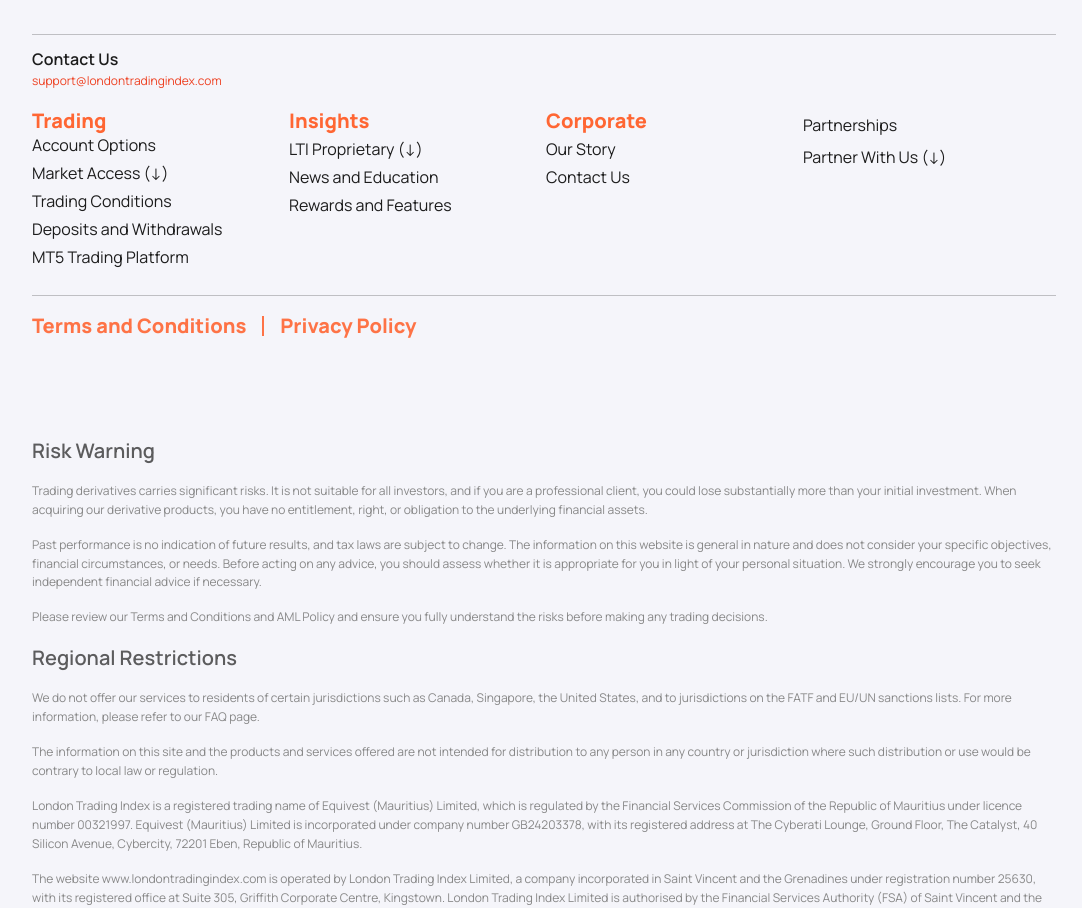
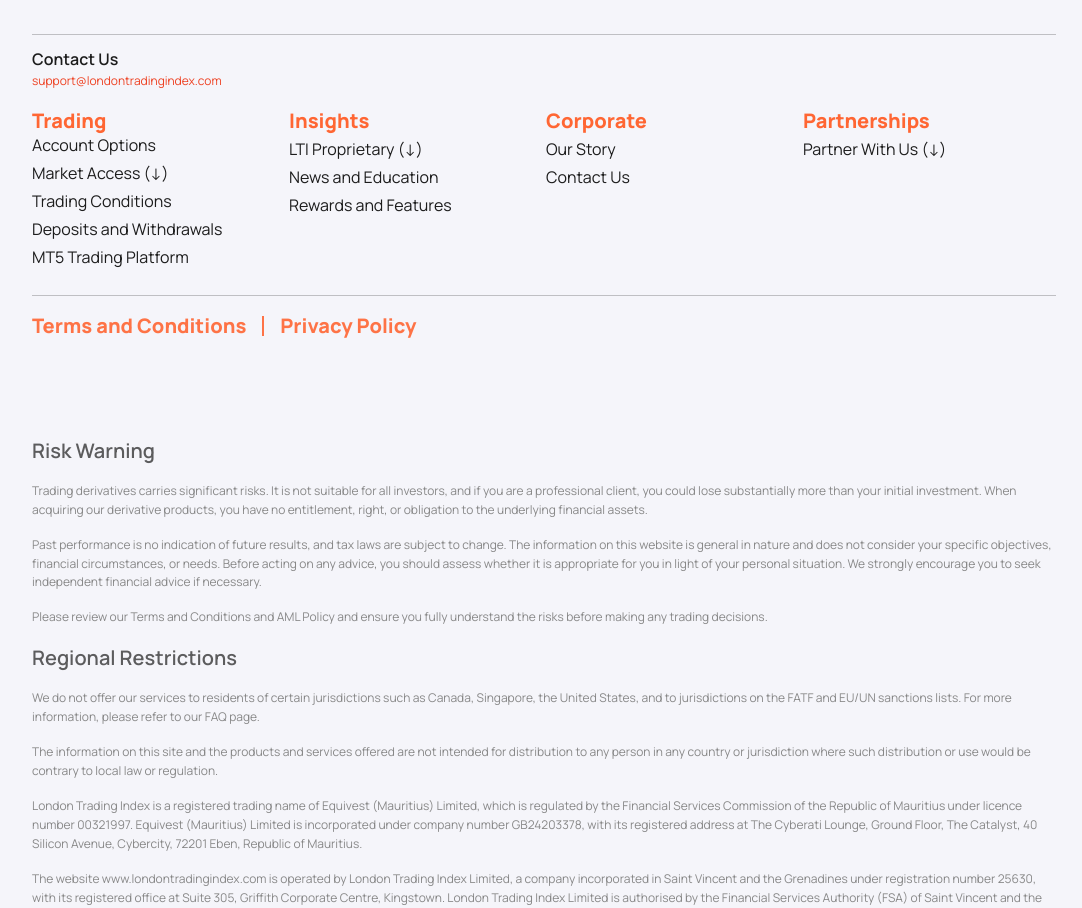
Before and after one commit to LTItrading/lti, a React (Vite) app: page /#/about in a window 1280 px wide. Shown: the part 2366-3274 px from the top of the page, without its empty margins (96-1178 px from the left). Built offline with nearby package versions, Linux system fonts and the light colour scheme.

Commit message:
partnerships changes

```diff
--- a/src/layout/footer.jsx
+++ b/src/layout/footer.jsx
@@ -253,11 +253,7 @@
           {/* Column 4 */}
           <ul>
             <li className="text-[14px] sm:text-[16px] md:text-[18px] lg:text-[20px] font-extrabold text-[#FF6633] mb-1 font-manrope leading-[100%] tracking-[0]">
-              <Link
-                to="https://partnerships.londontradingindex.com"
-                className="text-[#1C1C1C] font-normal text-[12px] sm:text-[12px] md:text-[14px] lg:text-[16px] leading-[28px]">
                 Partnerships
-              </Link>
             </li>
             <Link
               to="https://partnerships.londontradingindex.com "
```
